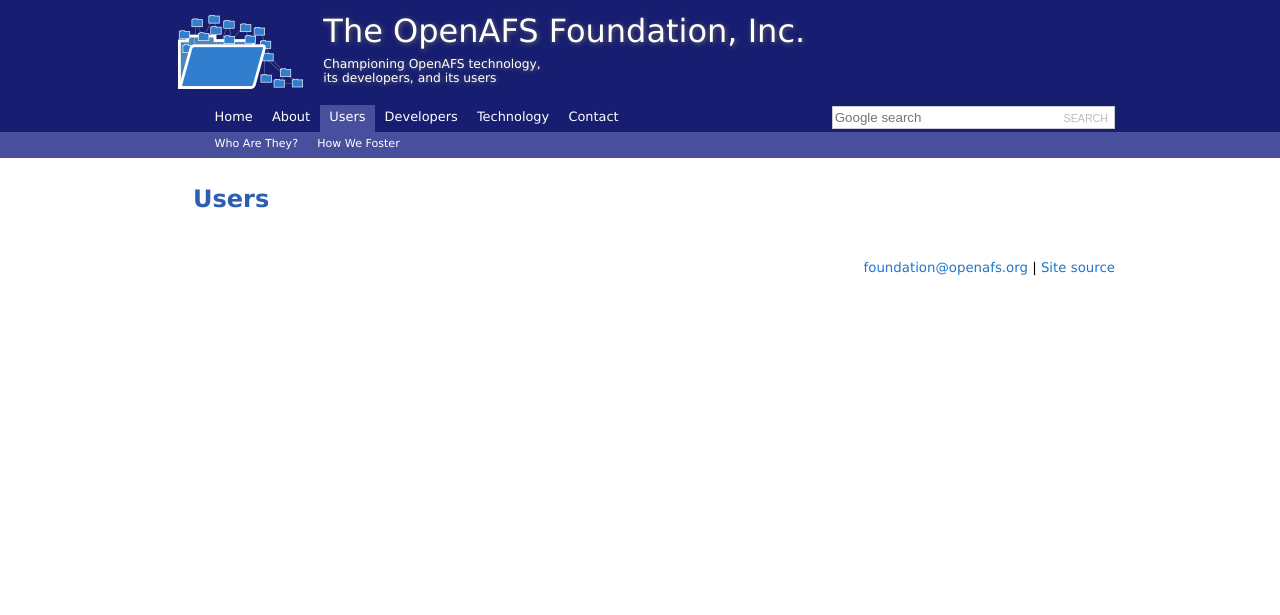
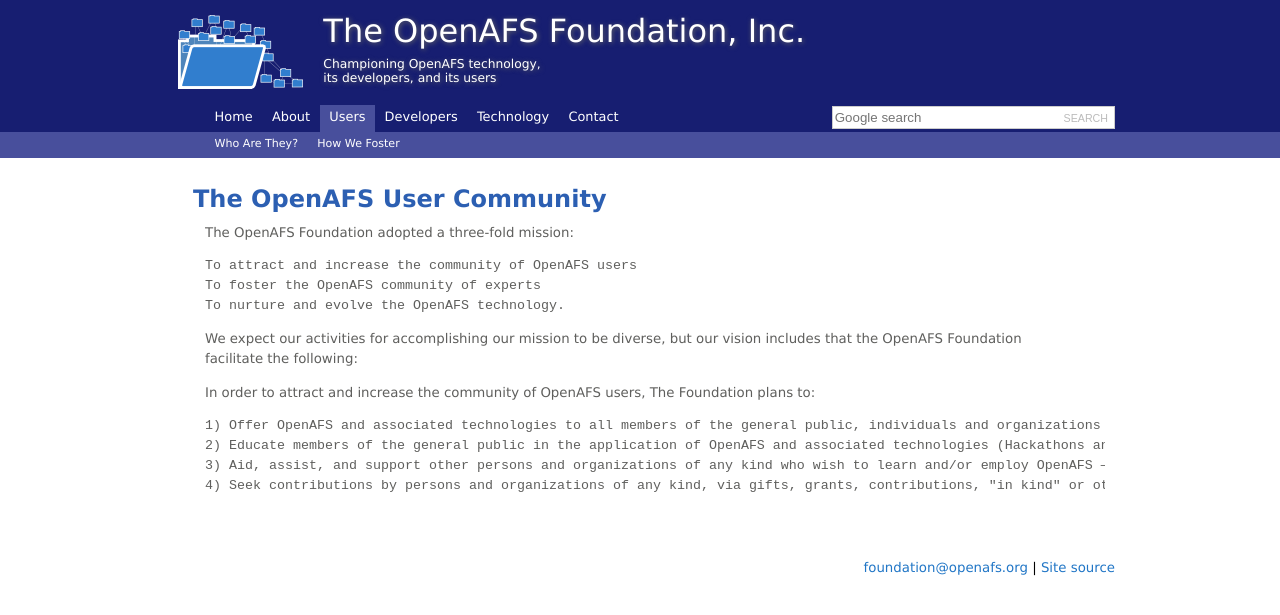
Before and after one commit to openafsfoundation/openafsfoundation.org, a Jekyll site: the page built from users/index.md, in a window 1280 px wide. Shown: the top 615 px of the page. Built offline with Jekyll 4.4.1, drawn with Linux system fonts in a browser that asks for light colours.

Commit message:
/USERS: Text edit
Drop text from Mission/Vision statement.

```diff
--- a/users/index.md
+++ b/users/index.md
@@ -3,4 +3,19 @@
 nav: [users]
 ---
 
-## Users ##
+## The OpenAFS User Community ##
+
+The OpenAFS Foundation adopted a three-fold mission:
+
+    To attract and increase the community of OpenAFS users
+    To foster the OpenAFS community of experts
+    To nurture and evolve the OpenAFS technology.
+
+We expect our activities for accomplishing our mission to be diverse, but our vision includes that the OpenAFS Foundation facilitate the following:
+
+In order to attract and increase the community of OpenAFS users, The Foundation plans to:
+
+    1) Offer OpenAFS and associated technologies to all members of the general public, individuals and organizations alike, through the use of open source licensing, free of charge
+    2) Educate members of the general public in the application of OpenAFS and associated technologies (Hackathons and/or paid internships such as "Google Summer of Code," low-cost conferences, low-cost Best Practices Workshops, free-of-charge ad-hoc consulting/training via the OpenAFS ticketing system, etc.)
+    3) Aid, assist, and support other persons and organizations of any kind who wish to learn and/or employ OpenAFS — by gifts, grants, contributions or otherwise — provided that such activities are constant with the foregoing purpose
+    4) Seek contributions by persons and organizations of any kind, via gifts, grants, contributions, "in kind" or other donation.
```
